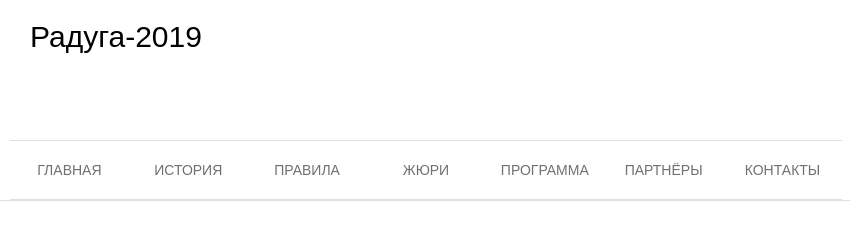
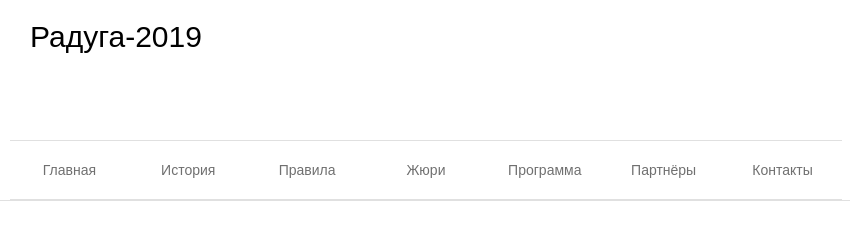
Before and after one commit to DianaGalter/rainbowFest, a plain HTML site: page index.html in a window 1280 px wide. Shown: the top 252 px of the page, 214-1064 px from the left. Drawn offline with Linux system fonts and the light colour scheme.

```diff
--- a/index.html
+++ b/index.html
@@ -13,25 +13,25 @@
 		<div class="logo">Радуга-2019</div>
 		<nav class="menu">
 			<div class="menu__item menu__item--red">
-				<a href="index.html">ГЛАВНАЯ</a>
+				<a href="index.html">Главная</a>
 			</div>
 			<div class="menu__item menu__item--orange">
-				<a href="index.html">ИСТОРИЯ</a>
+				<a href="index.html">История</a>
 			</div>
 			<div class="menu__item menu__item--yellow">
-				<a href="index.html">ПРАВИЛА</a>
+				<a href="index.html">Правила</a>
 			</div>
 			<div class="menu__item menu__item--green">
-				<a href="jury.html">ЖЮРИ</a>
+				<a href="jury.html">Жюри</a>
 			</div>
 			<div class="menu__item menu__item--blue">
-				<a href="index.html">ПРОГРАММА</a>
+				<a href="index.html">Программа</a>
 			</div>
 			<div class="menu__item menu__item--indigo">
-				<a href="index.html">ПАРТНЁРЫ</a>
+				<a href="index.html">Партнёры</a>
 			</div>
 			<div class="menu__item menu__item--violet">
-				<a href="index.html">КОНТАКТЫ</a>
+				<a href="index.html">Контакты</a>
 			</div>
 		</nav>
 	</header>
```
Also changed, not shown: jury.html (+13 -13 lines).
